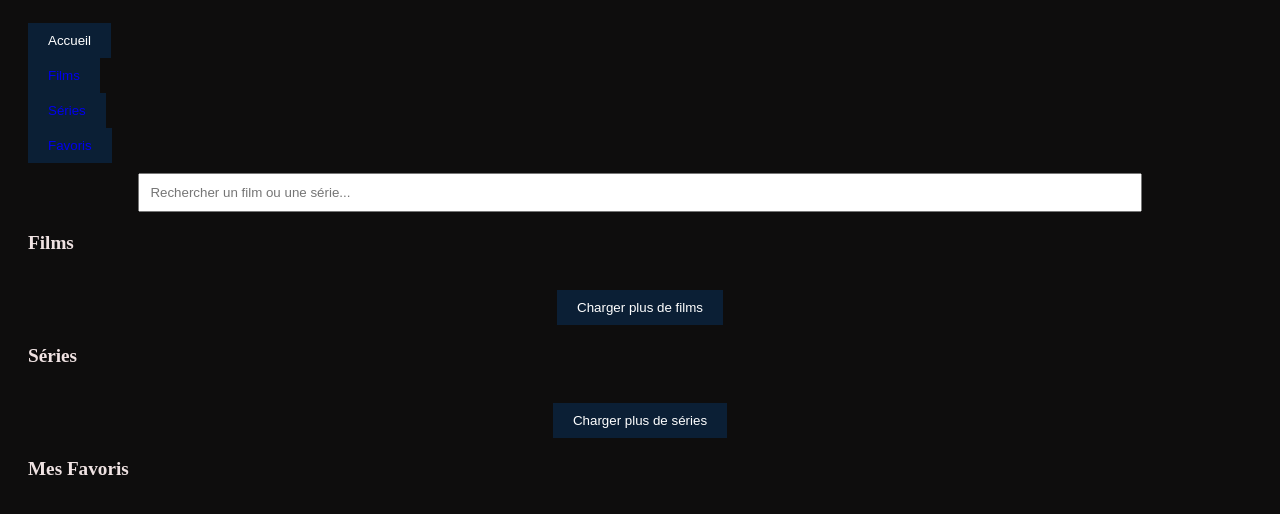
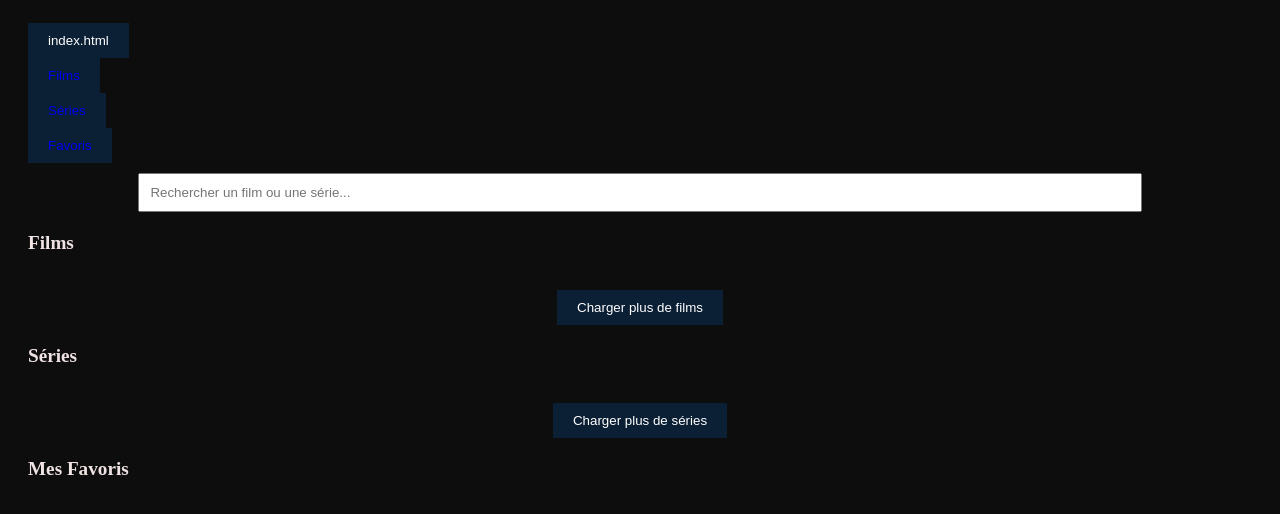
Before and after one commit to sonia-khorsi/cinetech, a plain HTML site: page index.html in a window 1280 px wide. Shown: the part 100-614 px from the top of the page. Drawn offline with Linux system fonts and the light colour scheme; no server answers.

Commit message:
modification

```diff
--- a/index.html
+++ b/index.html
@@ -9,11 +9,8 @@
 <body>
     <header>
         <h1>Cinetech</h1>
-        <header>
-
             <nav>
-
-                <button class="nav-btn" data-page="home"href=>Accueil</button>
+                <button class="nav-btn" data-page="home"href=>index.html</button>
                 <button class="nav-btn" data-page="movies">
                     <a href="#moviesSection"> Films </a>
                 </button>
@@ -25,7 +22,6 @@
                 </button>
             </nav>
             <input type="text" id="searchInput" placeholder="Rechercher un film ou une série..." autocomplete="off">
-        </header>
 
         <div id="categories"></div>
     </header>
```
